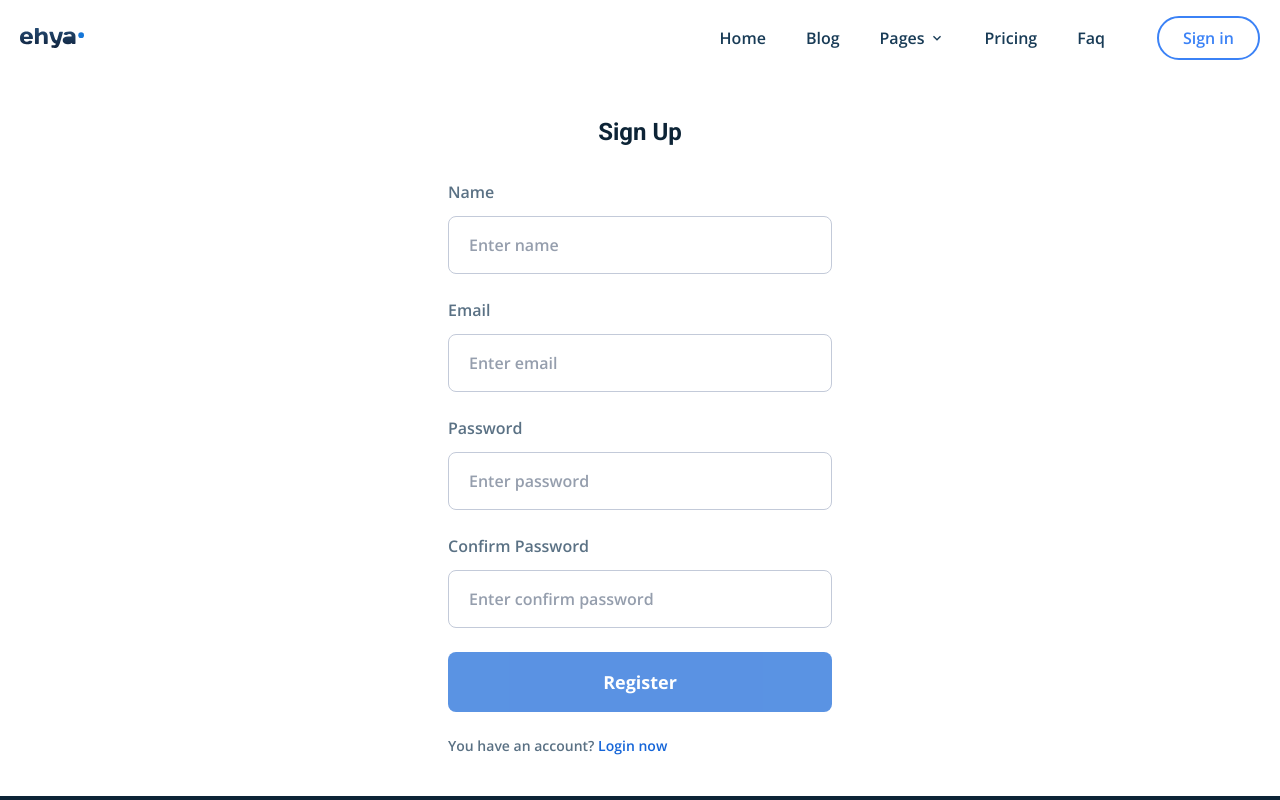
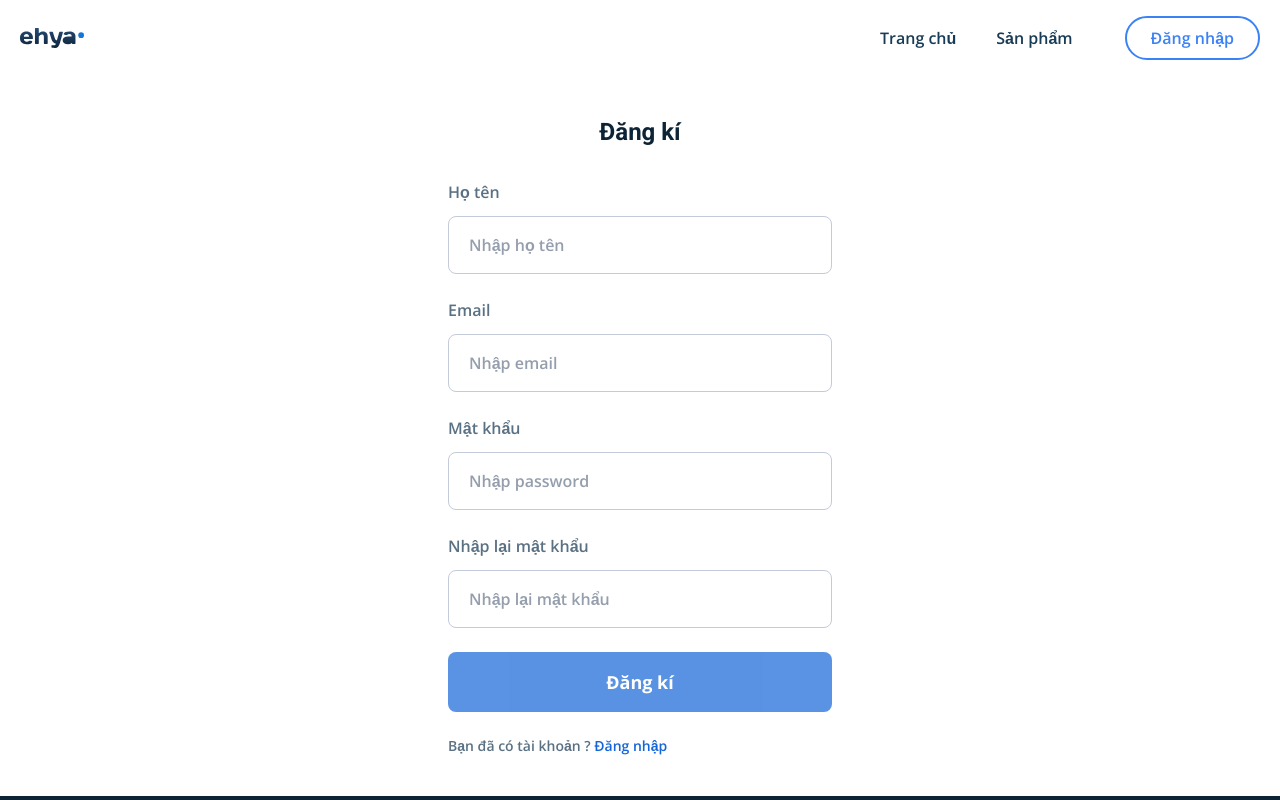
Before and after one commit to CANHDINH31/blog_fe, a React (Create React App) app: page /register in a window 1280 px wide. Shown: the top 800 px of the page. Built offline with nearby package versions, Linux system fonts and the light colour scheme; what @tiptap/extension-color would draw is missing.

Commit message:
feat: update text

```diff
--- a/src/components/Header.jsx
+++ b/src/components/Header.jsx
@@ -8,18 +8,8 @@ import { images } from "../constants";
 import { logout } from "../store/actions/user";
 
 const navItemsInfo = [
-  { name: "Home", type: "link", href: "/" },
-  { name: "Blog", type: "link", href: "/blog" },
-  {
-    name: "Pages",
-    type: "dropdown",
-    items: [
-      { title: "About us", href: "/about" },
-      { title: "Contact us", href: "/contact" },
-    ],
-  },
-  { name: "Pricing", type: "link", href: "/pricing" },
-  { name: "Faq", type: "link", href: "/faq" },
+  { name: "Trang chủ", type: "link", href: "/" },
+  { name: "Sản phẩm", type: "link", href: "/blog" },
 ];
 
 const NavItem = ({ item }) => {
@@ -125,7 +115,7 @@ const Header = () => {
                     className="flex gap-x-1 items-center mt-5 lg:mt-0 border-2 border-blue-500 px-6 py-2 rounded-full text-blue-500 font-semibold hover:bg-blue-500 hover:text-white transition-all duration-300"
                     onClick={() => setProfileDrowpdown(!profileDrowpdown)}
                   >
-                    <span>Account</span>
+                    <span>Tài khoản</span>
                     <MdKeyboardArrowDown />
                   </button>
                   <div
@@ -140,7 +130,7 @@ const Header = () => {
                           type="button"
                           className="hover:bg-dark-hard hover:text-white px-4 py-2 text-white lg:text-dark-soft"
                         >
-                          Admin Dashboard
+                          Quản lý
                         </button>
                       )}
 
@@ -149,14 +139,14 @@ const Header = () => {
                         type="button"
                         className="hover:bg-dark-hard hover:text-white px-4 py-2 text-white lg:text-dark-soft"
                       >
-                        Profile Page
+                        Cập nhật thông tin
                       </button>
                       <button
                         onClick={logoutHandler}
                         type="button"
                         className="hover:bg-dark-hard hover:text-white px-4 py-2 text-white lg:text-dark-soft"
                       >
-                        Logout
+                        Đăng xuất
                       </button>
                     </ul>
                   </div>
@@ -168,7 +158,7 @@ const Header = () => {
               onClick={() => navigate("/login")}
               className="mt-5 lg:mt-0 border-2 border-blue-500 px-6 py-2 rounded-full text-blue-500 font-semibold hover:bg-blue-500 hover:text-white transition-all duration-300"
             >
-              Sign in
+              Đăng nhập
             </button>
           )}
         </div>
--- a/src/components/Search.jsx
+++ b/src/components/Search.jsx
@@ -19,7 +19,7 @@ const Search = ({ className, onSearchKeyword }) => {
         <input
           className="placeholder:font-bold font-semibold text-dark-soft placeholder:text-[#959EAD] rounded-lg pl-12 pr-3 w-full py-3 focus:outline-none shadow-[rgba(13,_38,_76,_0.19)_0px_9px_20px] md:py-4"
           type="text"
-          placeholder="Search article"
+          placeholder="Nhập tên sản phẩm"
           value={searchKeyword}
           onChange={(e) => setSearchKeyword(e.target.value)}
         />
@@ -28,7 +28,7 @@ const Search = ({ className, onSearchKeyword }) => {
         type="submit"
         className="w-full bg-primary text-white font-semibold rounded-lg px-5 py-3 md:absolute md:right-2 md:top-1/2 md:-translate-y-1/2 md:w-fit md:py-2"
       >
-        Search
+        Tìm kiếm
       </button>
     </form>
   );
--- a/src/pages/login/LoginPage.jsx
+++ b/src/pages/login/LoginPage.jsx
@@ -56,7 +56,7 @@ const LoginPage = () => {
       <section className="container mx-auto px-5 py-10">
         <div className="w-full max-w-sm mx-auto">
           <h1 className="font-roboto text-2xl font-bold text-center text-dark-hard mb-8">
-            Login
+            Đăng nhập
           </h1>
           <form onSubmit={handleSubmit(submitHandler)}>
             <div className="flex flex-col mb-6 w-full">
@@ -73,14 +73,14 @@ const LoginPage = () => {
                   pattern: {
                     value:
                       /^(([^<>()[\]\\.,;:\s@"]+(\.[^<>()[\]\\.,;:\s@"]+)*)|(".+"))@((\[[0-9]{1,3}\.[0-9]{1,3}\.[0-9]{1,3}\.[0-9]{1,3}])|(([a-zA-Z\-0-9]+\.)+[a-zA-Z]{2,}))$/,
-                    message: "Enter a valid email",
+                    message: "Email không hợp lệ",
                   },
                   required: {
                     value: true,
-                    message: "Email is required",
+                    message: "Không được để trống",
                   },
                 })}
-                placeholder="Enter email"
+                placeholder="Nhập email"
                 className={`placeholder:text-[#959ead] text-dark-hard mt-3 rounded-lg px-5 py-4 font-semibold block outline-none border ${
                   errors.email ? "border-red-500" : "border-[#c3cad9]"
                 }`}
@@ -96,7 +96,7 @@ const LoginPage = () => {
                 htmlFor="password"
                 className="text-[#5a7184] font-semibold block"
               >
-                Password
+                Mật khẩu
               </label>
               <input
                 type="password"
@@ -104,14 +104,14 @@ const LoginPage = () => {
                 {...register("password", {
                   required: {
                     value: true,
-                    message: "Password is required",
+                    message: "Không được để trống",
                   },
                   minLength: {
                     value: 6,
-                    message: "Password length must be at least 6 characters",
+                    message: "Tối thiểu 6 ký tự",
                   },
                 })}
-                placeholder="Enter password"
+                placeholder="Nhập password"
                 className={`placeholder:text-[#959ead] text-dark-hard mt-3 rounded-lg px-5 py-4 font-semibold block outline-none border ${
                   errors.password ? "border-red-500" : "border-[#c3cad9]"
                 }`}
@@ -122,23 +122,18 @@ const LoginPage = () => {
                 </p>
               )}
             </div>
-            <Link
-              to="/forget-password"
-              className="text-sm font-semibold text-primary"
-            >
-              Forgot password?
-            </Link>
+
             <button
               type="submit"
               disabled={!isValid || isLoading}
               className="bg-primary text-white font-bold text-lg py-4 px-8 w-full rounded-lg my-6 disabled:opacity-70 disabled:cursor-not-allowed"
             >
-              Sign In
+              Đăng nhập
             </button>
             <p className="text-sm font-semibold text-[#5a7184]">
-              Do not have an account?{" "}
+              Chưa có tài khoản ?{" "}
               <Link to="/register" className="text-primary">
-                Register now
+                Đăng kí
               </Link>
             </p>
           </form>
--- a/src/pages/register/RegisterPage.jsx
+++ b/src/pages/register/RegisterPage.jsx
@@ -61,7 +61,7 @@ const RegisterPage = () => {
       <section className="container mx-auto px-5 py-10">
         <div className="w-full max-w-sm mx-auto">
           <h1 className="font-roboto text-2xl font-bold text-center text-dark-hard mb-8">
-            Sign Up
+            Đăng kí
           </h1>
           <form onSubmit={handleSubmit(submitHandler)}>
             <div className="flex flex-col mb-6 w-full">
@@ -69,7 +69,7 @@ const RegisterPage = () => {
                 htmlFor="name"
                 className="text-[#5a7184] font-semibold block"
               >
-                Name
+                Họ tên
               </label>
               <input
                 type="text"
@@ -77,14 +77,14 @@ const RegisterPage = () => {
                 {...register("name", {
                   minLength: {
                     value: 1,
-                    message: "Name length must be at least 1 character",
+                    message: "Tối thiểu 1 ký tự",
                   },
                   required: {
                     value: true,
-                    message: "Name is required",
+                    message: "Không được để trống",
                   },
                 })}
-                placeholder="Enter name"
+                placeholder="Nhập họ tên"
                 className={`placeholder:text-[#959ead] text-dark-hard mt-3 rounded-lg px-5 py-4 font-semibold block outline-none border ${
                   errors.name ? "border-red-500" : "border-[#c3cad9]"
                 }`}
@@ -109,14 +109,14 @@ const RegisterPage = () => {
                   pattern: {
                     value:
                       /^(([^<>()[\]\\.,;:\s@"]+(\.[^<>()[\]\\.,;:\s@"]+)*)|(".+"))@((\[[0-9]{1,3}\.[0-9]{1,3}\.[0-9]{1,3}\.[0-9]{1,3}])|(([a-zA-Z\-0-9]+\.)+[a-zA-Z]{2,}))$/,
-                    message: "Enter a valid email",
+                    message: "Email không hợp lệ",
                   },
                   required: {
                     value: true,
-                    message: "Email is required",
+                    message: "Không được để trống",
                   },
                 })}
-                placeholder="Enter email"
+                placeholder="Nhập email"
                 className={`placeholder:text-[#959ead] text-dark-hard mt-3 rounded-lg px-5 py-4 font-semibold block outline-none border ${
                   errors.email ? "border-red-500" : "border-[#c3cad9]"
                 }`}
@@ -132,7 +132,7 @@ const RegisterPage = () => {
                 htmlFor="password"
                 className="text-[#5a7184] font-semibold block"
               >
-                Password
+                Mật khẩu
               </label>
               <input
                 type="password"
@@ -140,14 +140,14 @@ const RegisterPage = () => {
                 {...register("password", {
                   required: {
                     value: true,
-                    message: "Password is required",
+                    message: "Không được để trống",
                   },
                   minLength: {
                     value: 6,
-                    message: "Password length must be at least 6 characters",
+                    message: "Tối thiểu 6 kí tự",
                   },
                 })}
-                placeholder="Enter password"
+                placeholder="Nhập password"
                 className={`placeholder:text-[#959ead] text-dark-hard mt-3 rounded-lg px-5 py-4 font-semibold block outline-none border ${
                   errors.password ? "border-red-500" : "border-[#c3cad9]"
                 }`}
@@ -163,7 +163,7 @@ const RegisterPage = () => {
                 htmlFor="confirmPassword"
                 className="text-[#5a7184] font-semibold block"
               >
-                Confirm Password
+                Nhập lại mật khẩu
               </label>
               <input
                 type="password"
@@ -171,15 +171,15 @@ const RegisterPage = () => {
                 {...register("confirmPassword", {
                   required: {
                     value: true,
-                    message: "Confirm password is required",
+                    message: "Không được để trống",
                   },
                   validate: (value) => {
                     if (value !== password) {
-                      return "Passwords do not match";
+                      return "Mật khẩu nhập lại không khớp";
                     }
                   },
                 })}
-                placeholder="Enter confirm password"
+                placeholder="Nhập lại mật khẩu"
                 className={`placeholder:text-[#959ead] text-dark-hard mt-3 rounded-lg px-5 py-4 font-semibold block outline-none border ${
                   errors.confirmPassword ? "border-red-500" : "border-[#c3cad9]"
                 }`}
@@ -195,12 +195,12 @@ const RegisterPage = () => {
               disabled={!isValid || isLoading}
               className="bg-primary text-white font-bold text-lg py-4 px-8 w-full rounded-lg mb-6 disabled:opacity-70 disabled:cursor-not-allowed"
             >
-              Register
+              Đăng kí
             </button>
             <p className="text-sm font-semibold text-[#5a7184]">
-              You have an account?{" "}
+              Bạn đã có tài khoản ?{" "}
               <Link to="/login" className="text-primary">
-                Login now
+                Đăng nhập
               </Link>
             </p>
           </form>
```
Also changed, not shown: src/pages/home/container/Hero.jsx (+13 -7 lines).
